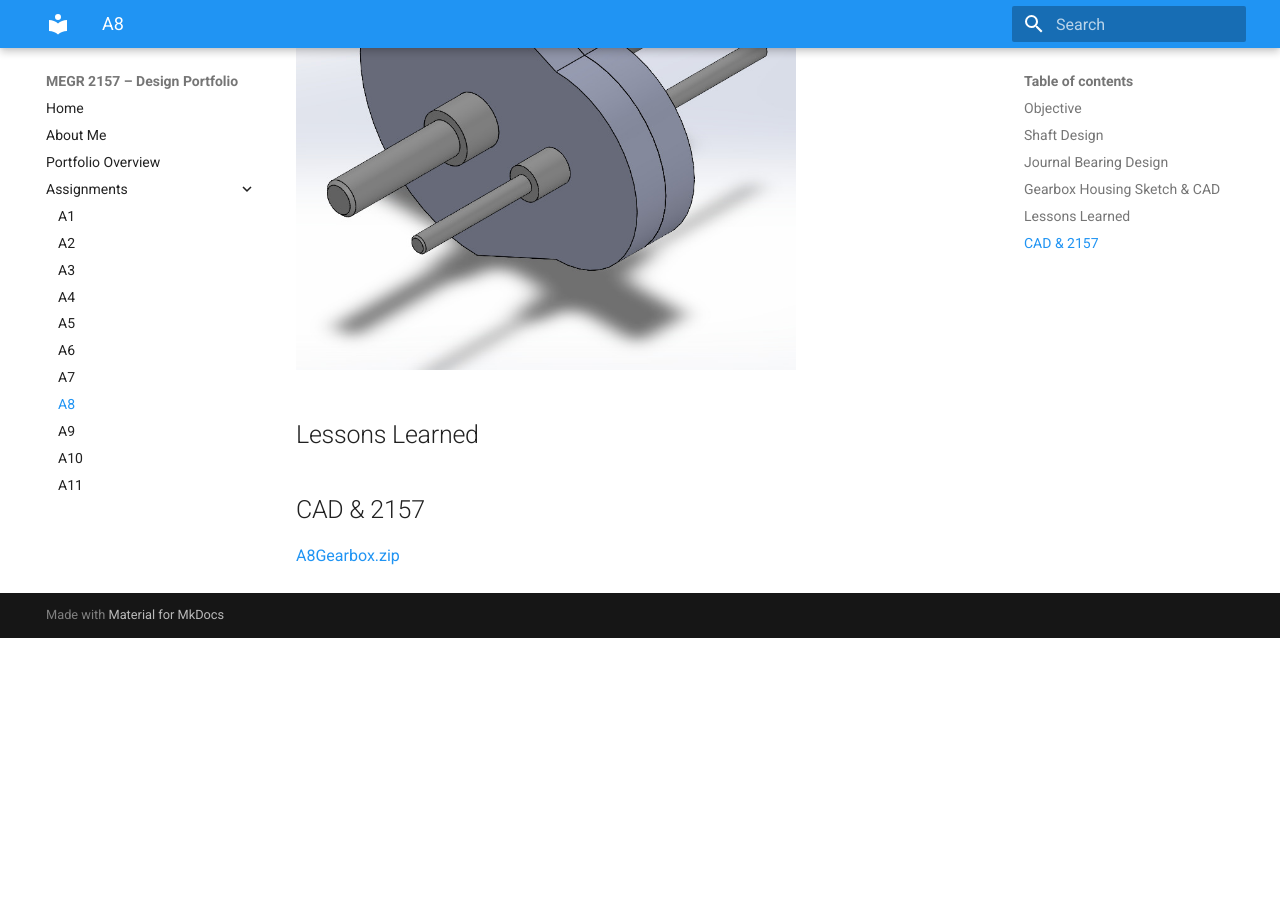
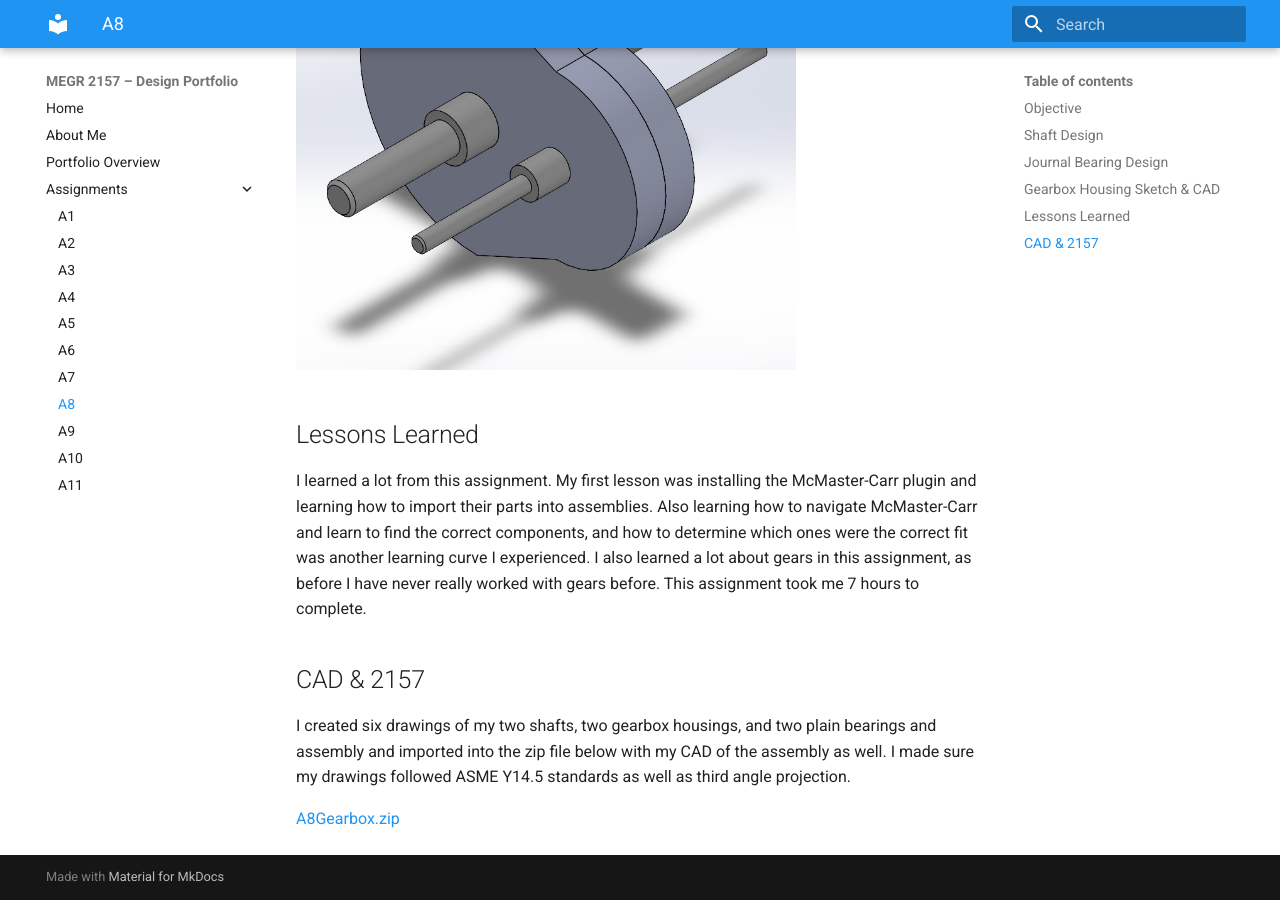
Before and after one commit to AidenGrake/megr2157-portfolio, an MkDocs documentation site: the page built from docs/assignments/A08/index.md, in a window 1280 px wide and 900 px high, scrolled down 6586 px. Built offline with MkDocs 1.6.1 and Material for MkDocs 9.7.7, drawn with Linux system fonts in a browser that asks for light colours; before the commit the page ends 7224 px from its top, so only the background shows below that.

Commit message:
Update index.md with lessons learned and CAD details
Added reflections on lessons learned and CAD details for the assignment.

```diff
--- a/docs/assignments/A08/index.md
+++ b/docs/assignments/A08/index.md
@@ -41,6 +41,9 @@ With one half of the housing complete, I made a copy and replaced the holes with
 
 
 ## Lessons Learned
+I learned a lot from this assignment. My first lesson was installing the McMaster-Carr plugin and learning how to import their parts into assemblies. Also learning how to navigate McMaster-Carr and learn to find the correct components, and how to determine which ones were the correct fit was another learning curve I experienced. I also learned a lot about gears in this assignment, as before I have never really worked with gears before. This assignment took me 7 hours to complete.
 
 ## CAD & 2157
+I created six drawings of my two shafts, two gearbox housings, and two plain bearings and assembly and imported into the zip file below with my CAD of the assembly as well. I made sure my drawings followed ASME Y14.5 standards as well as third angle projection.
+
 [A8Gearbox.zip](A8Gearbox.zip)
```
